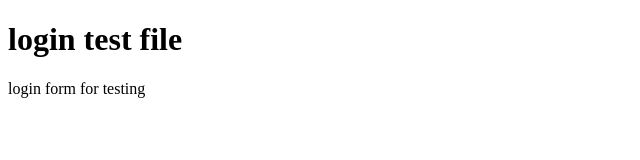
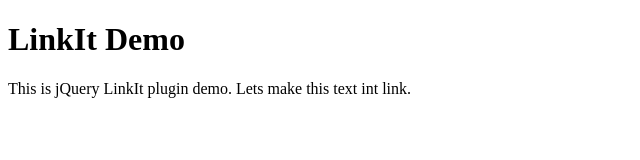
Before and after one commit to ferhoba/jquery.linkit.udemy, a plain HTML site: page index.html in a window 1280 px wide. Shown: the whole page, without its empty margins (0-640 px from the left). Drawn offline with Linux system fonts and the light colour scheme.

Commit message:
'index.html'

```diff
--- a/login.html
+++ b/index.html
@@ -5,7 +5,7 @@
     <title>Login test</title>
 </head>
 <body>
-<h1>login test file</h1>
-<p>login form for testing</p>
+<h1>LinkIt Demo</h1>
+<p>This is jQuery LinkIt plugin demo. Lets make <span>this text</span> int link.</p>
 </body>
 </html>
```
